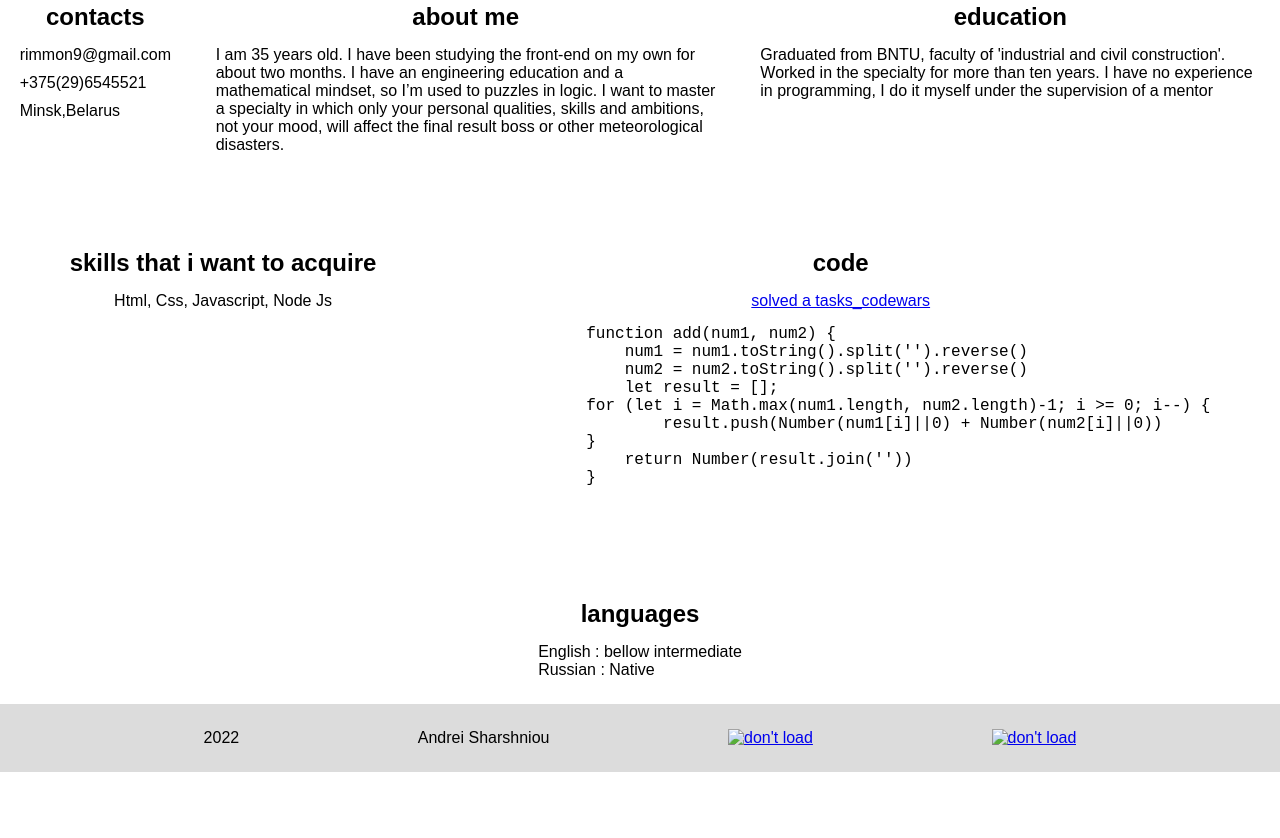
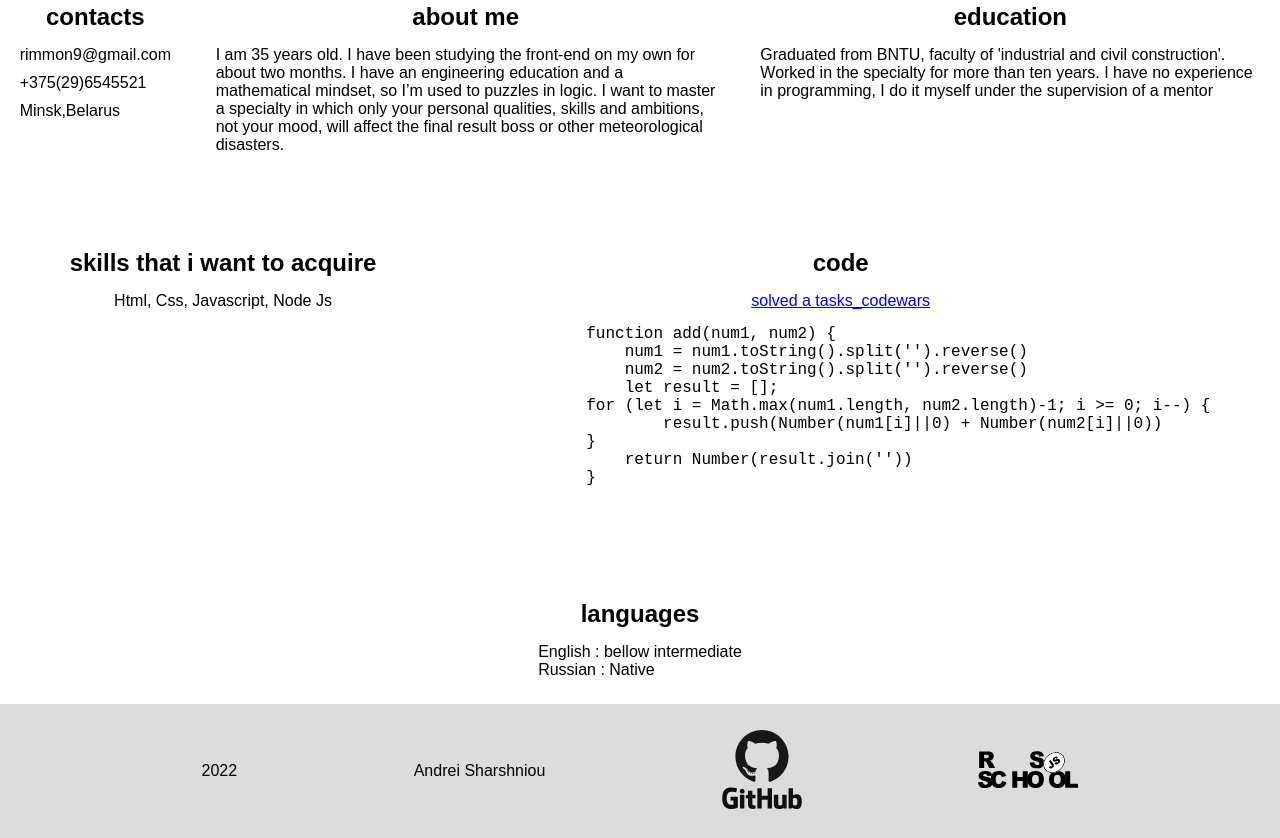
Before and after one commit to Andrey185/rsschool-cv, a plain HTML site: page index.html in a window 1280 px wide. Shown: the part 403-1241 px from the top of the page. Before the commit the page ends 1175 px from the top, so only its background shows below. Drawn offline with Linux system fonts and the light colour scheme; the site is published under a folder, as on GitHub Pages, so addresses that start at the root find nothing.

Commit message:
fix: add icon

```diff
--- a/index.html
+++ b/index.html
@@ -74,10 +74,10 @@
             <li>2022</li>
             <li>Andrei Sharshniou</li>
             <li>
-            <a href="https://github.com/Andrey185"><img src="/github_original_wordmark_logo_icon_146506.svg" alt="don't load" width="80"></a>
+            <a href="https://github.com/Andrey185"><img src="github_original_wordmark_logo_icon_146506.svg" alt="don't load" width="80"></a>
             </li>
             <li>
-                <a href="https://rs.school/js/"><img src="/rs_school_js.svg" alt="don't load" width="100"></a>
+                <a href="https://rs.school/js/"><img src="rs_school_js.svg" alt="don't load" width="100"></a>
             </li>
         </ul>
     </footer>
```
